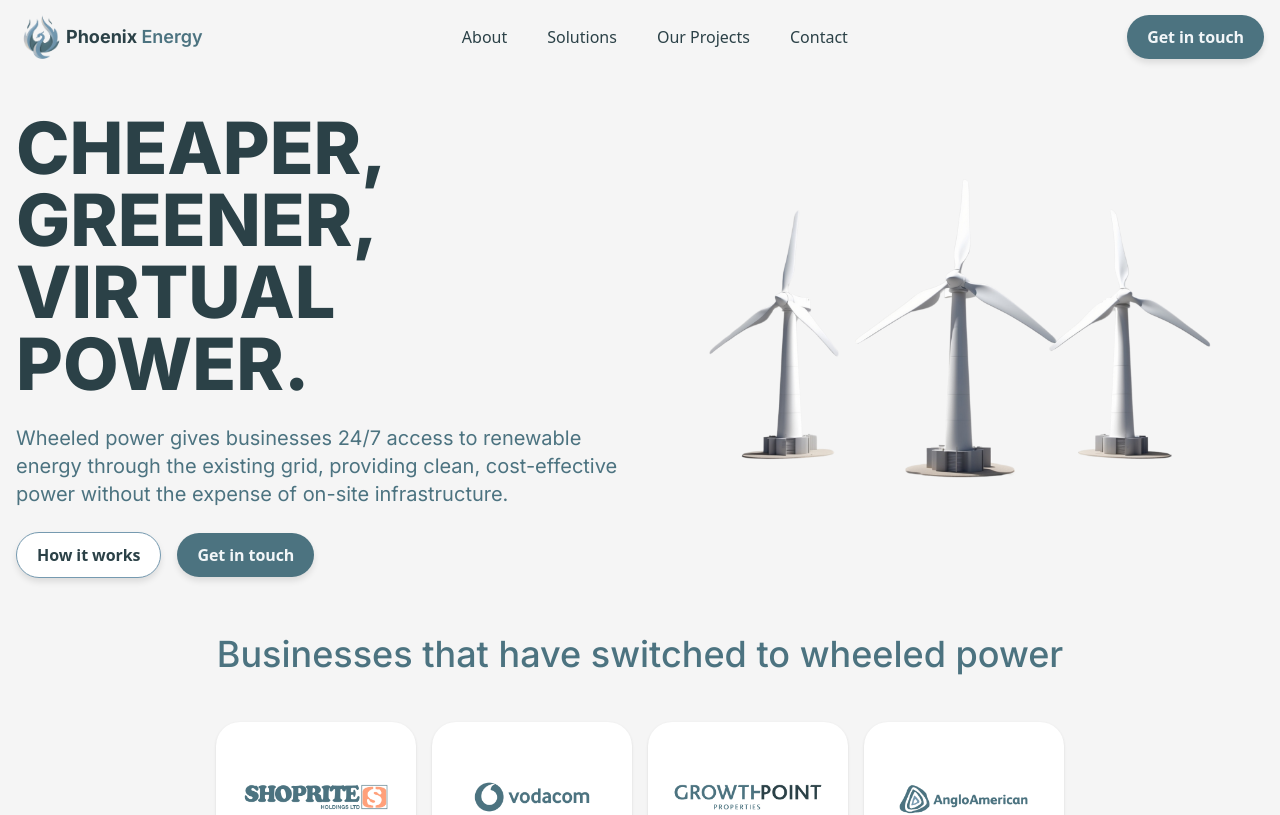
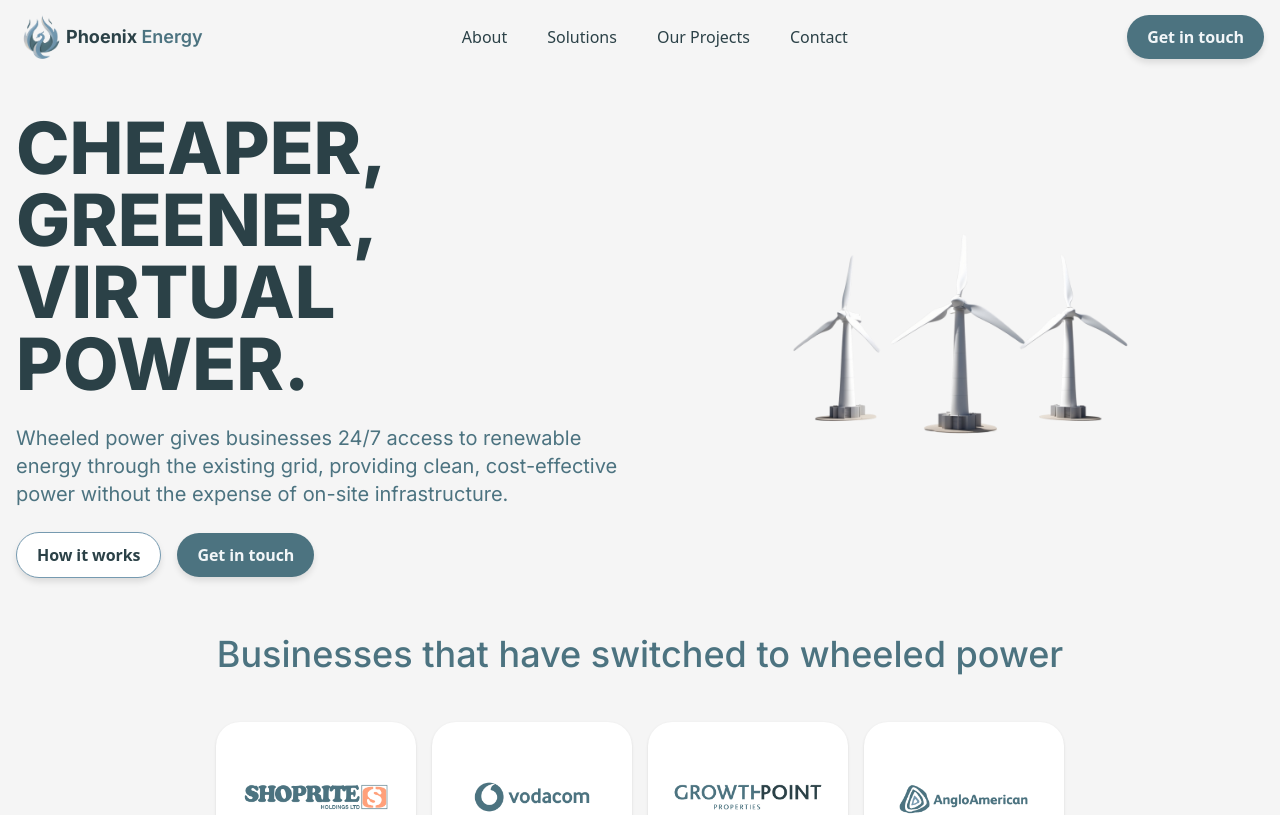
Before and after one commit to RicardoDS7/phoenix-energy-website-2, a Next.js app in the folder website/: page /solutions/wheeling in a window 1280 px wide. Shown: the top 815 px of the page. Built offline with nearby package versions, Linux system fonts and the light colour scheme.

Commit message:
Webp Home Page Hero Test

```diff
--- a/website/src/app/page.tsx
+++ b/website/src/app/page.tsx
@@ -21,7 +21,7 @@ const HomePage = () => {
             <HeroSectionS2S
                 title="SAVE, EARN, & GROW WITH RENEWABLE ENERGY"
                 subtitle="We empower African businesses with accessible, transformative renewable solutions—tailored to drive net-zero goals, boost efficiency, and open new revenue streams. It&apos;s more than saving; it&apos;s sustainable growth."
-                imagePath={`${basePath}/images/Home-Page-Hero.png`}
+                imagePath={`${basePath}/images/Home-Page-Hero.webp`}
                 altText="Home Page Hero Image"
                 width={720}
                 height={405}
--- a/website/src/app/solutions/wheeling/page.tsx
+++ b/website/src/app/solutions/wheeling/page.tsx
@@ -53,8 +53,8 @@ const Wheeling = () => {
                       subtitle='Wheeled power gives businesses 24/7 access to renewable energy through the existing grid, providing clean, cost-effective power without the expense of on-site infrastructure.'
                       imagePath={`${basePath}/images/Wheeling-Hero-Image.png`}
                       altText='Wind Turbines'
-                      width={2048}
-                      height={2048}
+                      width={405}
+                      height={720}
                       sectionID='how-it-works-wheeling'
                       howItWorksActive={true}
                   />
```
Also changed, not shown: website/public/images/Home-Page-Hero.webp (added).
